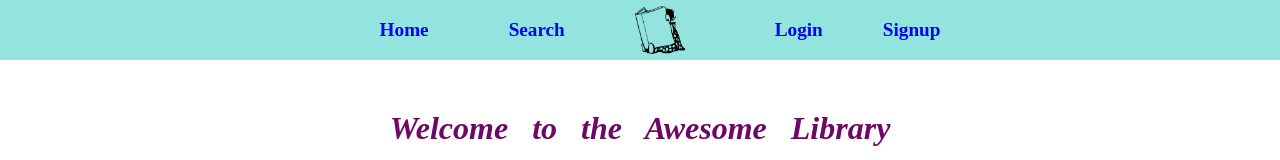
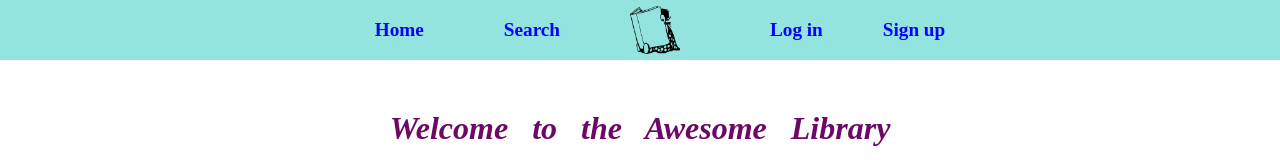
Before and after one commit to cat-rivers/react_library, a React (Create React App) app in the folder awesome_library/: page / in a window 1280 px wide. Shown: the top 160 px of the page. Built offline with nearby package versions, Linux system fonts and the light colour scheme; data requests are answered from the project's data file.

Commit message:
Linguistic corrections, Log in, Sign out etc..

```diff
--- a/awesome_library/src/components/LoginPopup.js
+++ b/awesome_library/src/components/LoginPopup.js
@@ -37,7 +37,7 @@ const LoginPopup = () => {
   return (
     <>
       <div className="navbarlink" onClick={() => setModalIsOpen(true)}>
-        Login
+        Log in
       </div>
       <Modal
         isOpen={modalIsOpen}
@@ -45,7 +45,7 @@ const LoginPopup = () => {
         contentLabel="Login"
         style={customStyles}
       >
-        <h3>Login</h3>
+        <h3>Log in</h3>
 
         <form
           onSubmit={e => {
--- a/awesome_library/src/components/LogoutPopup.js
+++ b/awesome_library/src/components/LogoutPopup.js
@@ -31,7 +31,6 @@ const LogoutPopup = () => {
       >
         <h1>Log Out?</h1>
         <form>
-          <h3>User: </h3>
           <h3>Are you sure want to log Out?</h3>
           <br />
         </form>
--- a/awesome_library/src/components/SignupPopup.js
+++ b/awesome_library/src/components/SignupPopup.js
@@ -18,7 +18,7 @@ const SignupPopup = () => {
 
 
     return (<>
-		<div className="navbarlink" onClick={() => setModalIsOpen(true)}>Signup</div>
+		<div className="navbarlink" onClick={() => setModalIsOpen(true)}>Sign up</div>
 		<Modal
 			isOpen={modalIsOpen}
 			onRequestClose={closeModal}
@@ -26,7 +26,7 @@ const SignupPopup = () => {
             style={customStyles}
             >
 
-			<h3>Signup</h3>
+			<h3>Sign up</h3>
 
             <form>
                 <label for="fname">Name:</label><br/>
```
